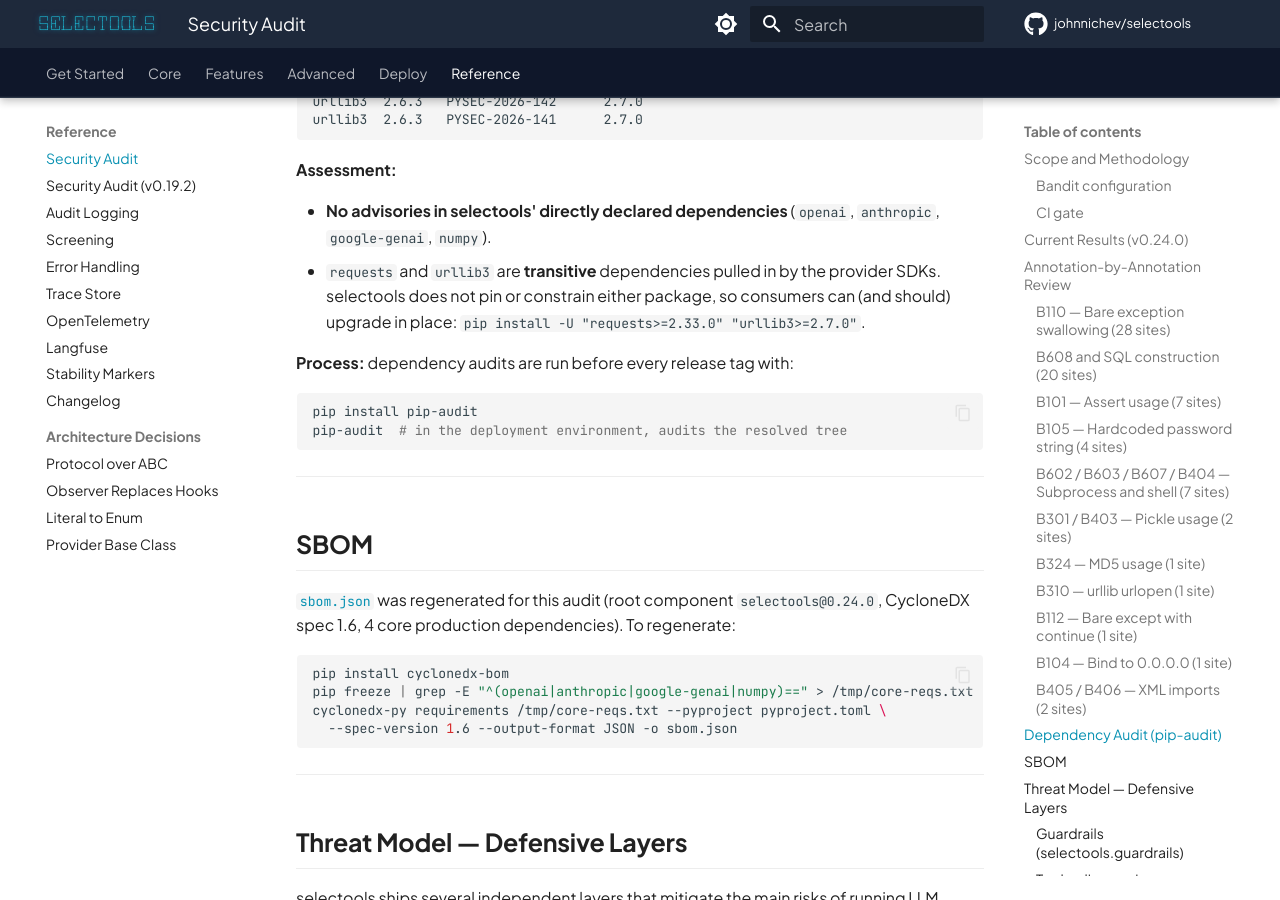
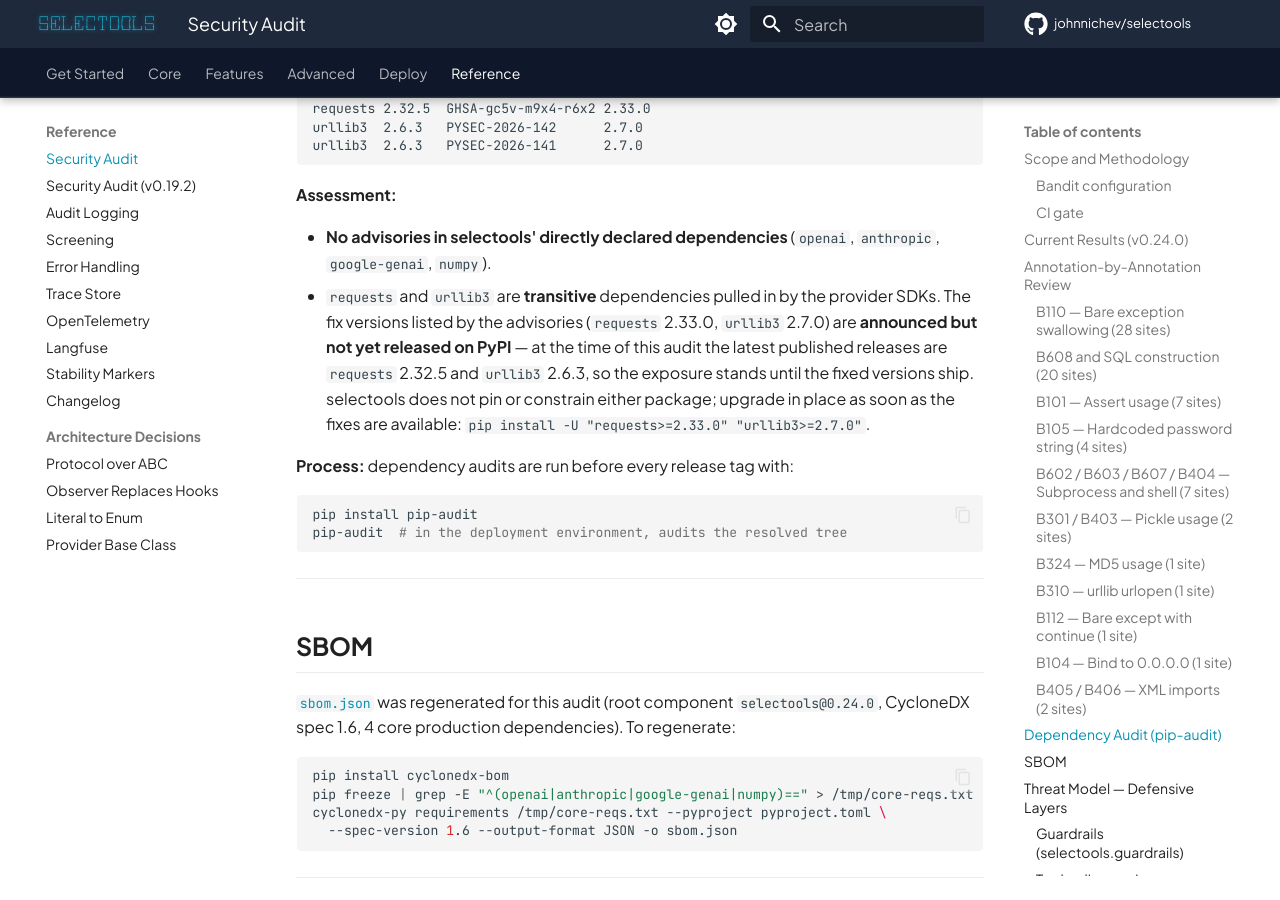
Before and after one commit to johnnichev/selectools, an MkDocs documentation site: the page built from docs/SECURITY_AUDIT.md, in a window 1280 px wide and 900 px high, scrolled down 5552 px. Built offline with MkDocs 1.6.1 and Material for MkDocs 9.7.7, drawn with Linux system fonts in a browser that asks for light colours; comment, search, counter and statistics services are not loaded; some of the changed text lies outside the part shown.

Commit message:
docs(security-audit): requests/urllib3 fixes announced but not yet on PyPI
The advisory fix versions (requests 2.33.0, urllib3 2.7.0) are not yet
published; latest releases are 2.32.5 / 2.6.3. Note that exposure stands
until the fixed versions ship, with upgrade guidance for when they do.

```diff
--- a/docs/SECURITY_AUDIT.md
+++ b/docs/SECURITY_AUDIT.md
@@ -3,7 +3,7 @@
 **Version audited:** v0.24.0
 **Audit date:** 2026-06-11
 **Tools:** [Bandit](https://bandit.readthedocs.io/) 1.8.6 static analysis + manual review of all `# nosec` annotations + [pip-audit](https://pypi.org/project/pip-audit/) 2.9.0 dependency scan
-**Result:** Zero Bandit findings at medium severity or above. All suppressed warnings are justified. Three known advisories in transitive (not directly declared) dependencies, all with released fixes.
+**Result:** Zero Bandit findings at medium severity or above. All suppressed warnings are justified. Three known advisories in transitive (not directly declared) dependencies; fixes are announced upstream but not yet released.
 **SBOM:** [`sbom.json`](https://github.com/johnnichev/selectools/blob/main/sbom.json) — CycloneDX 1.6, regenerated for v0.24.0 with `cyclonedx-py` 7.3.0
 
 This supersedes the [v0.19.2 audit](SECURITY.md). To report a vulnerability, see the
@@ -226,8 +226,12 @@
 - **No advisories in selectools' directly declared dependencies** (`openai`, `anthropic`,
   `google-genai`, `numpy`).
 - `requests` and `urllib3` are **transitive** dependencies pulled in by the provider SDKs.
-  selectools does not pin or constrain either package, so consumers can (and should)
-  upgrade in place: `pip install -U "requests>=2.33.0" "urllib3>=2.7.0"`.
+  The fix versions listed by the advisories (`requests` 2.33.0, `urllib3` 2.7.0) are
+  **announced but not yet released on PyPI** — at the time of this audit the latest
+  published releases are `requests` 2.32.5 and `urllib3` 2.6.3, so the exposure stands
+  until the fixed versions ship. selectools does not pin or constrain either package;
+  upgrade in place as soon as the fixes are available:
+  `pip install -U "requests>=2.33.0" "urllib3>=2.7.0"`.
 
 **Process:** dependency audits are run before every release tag with:
 
```
